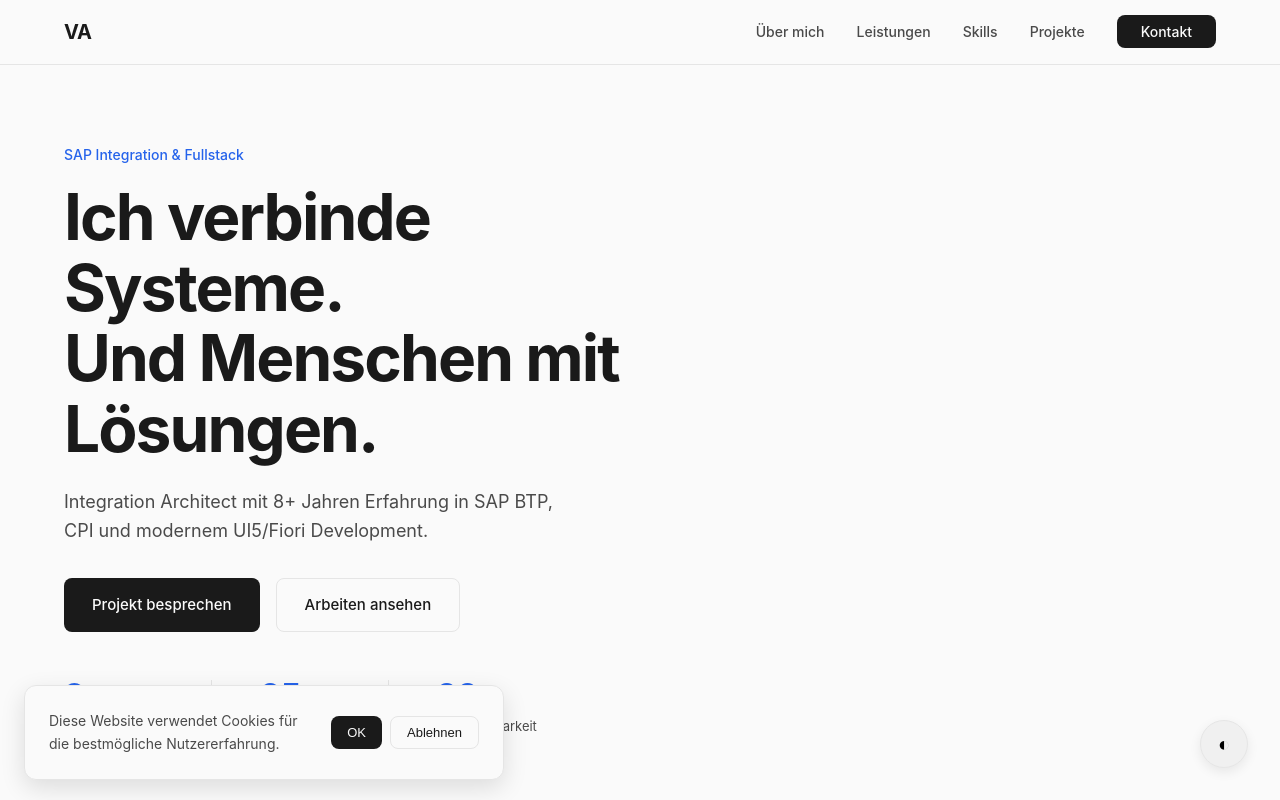
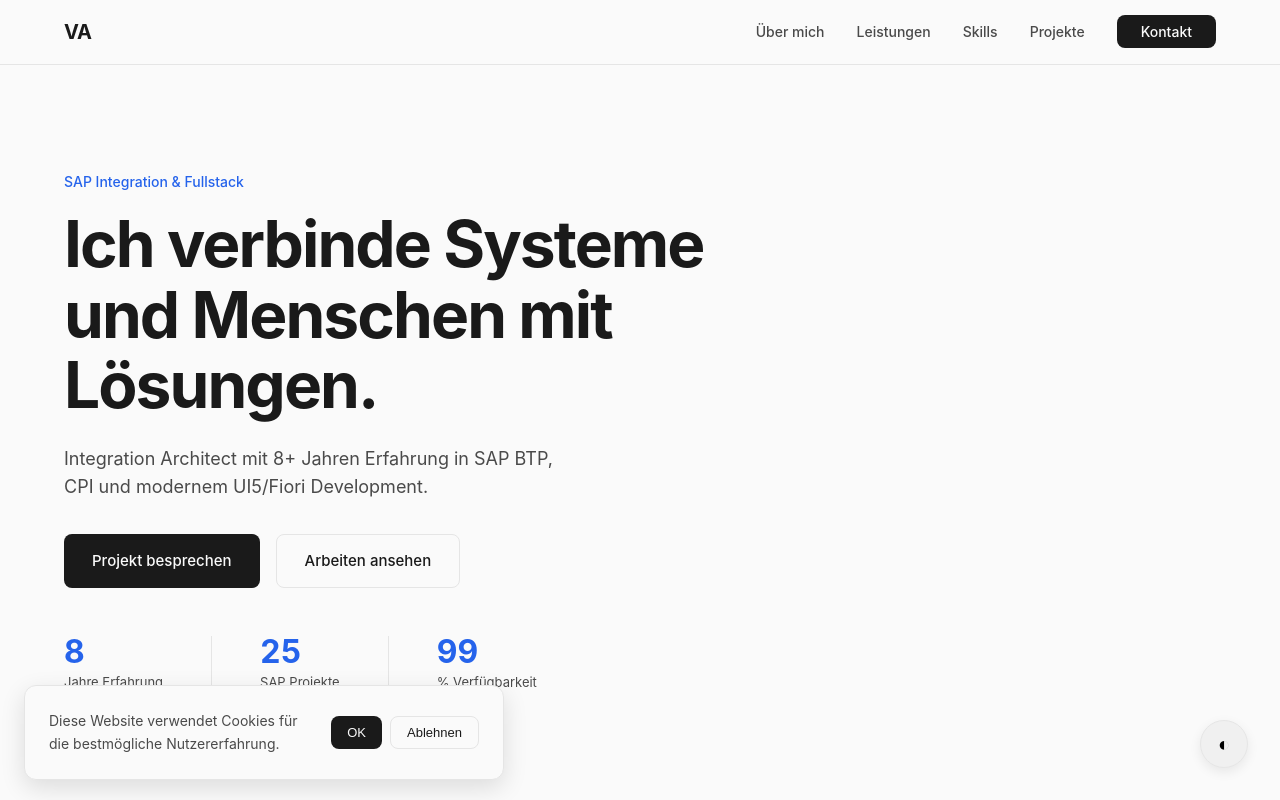
Before and after one commit to artgju/webseite, a website: page index.html in a window 1280 px wide. Shown: the top 800 px of the page. Drawn offline with Linux system fonts and the light colour scheme.

Commit message:
Titel corrected

```diff
--- a/index.html
+++ b/index.html
@@ -153,7 +153,7 @@
             <div class="hero-text">
               <p class="hero-label">SAP Integration & Fullstack</p>
               <h1 class="hero-title">
-                Ich verbinde Systeme.<br />Und Menschen mit Lösungen.
+                Ich verbinde Systeme<br />und Menschen mit Lösungen.
               </h1>
               <p class="hero-subtitle">
                 Integration Architect mit 8+ Jahren Erfahrung in SAP BTP, CPI
```
